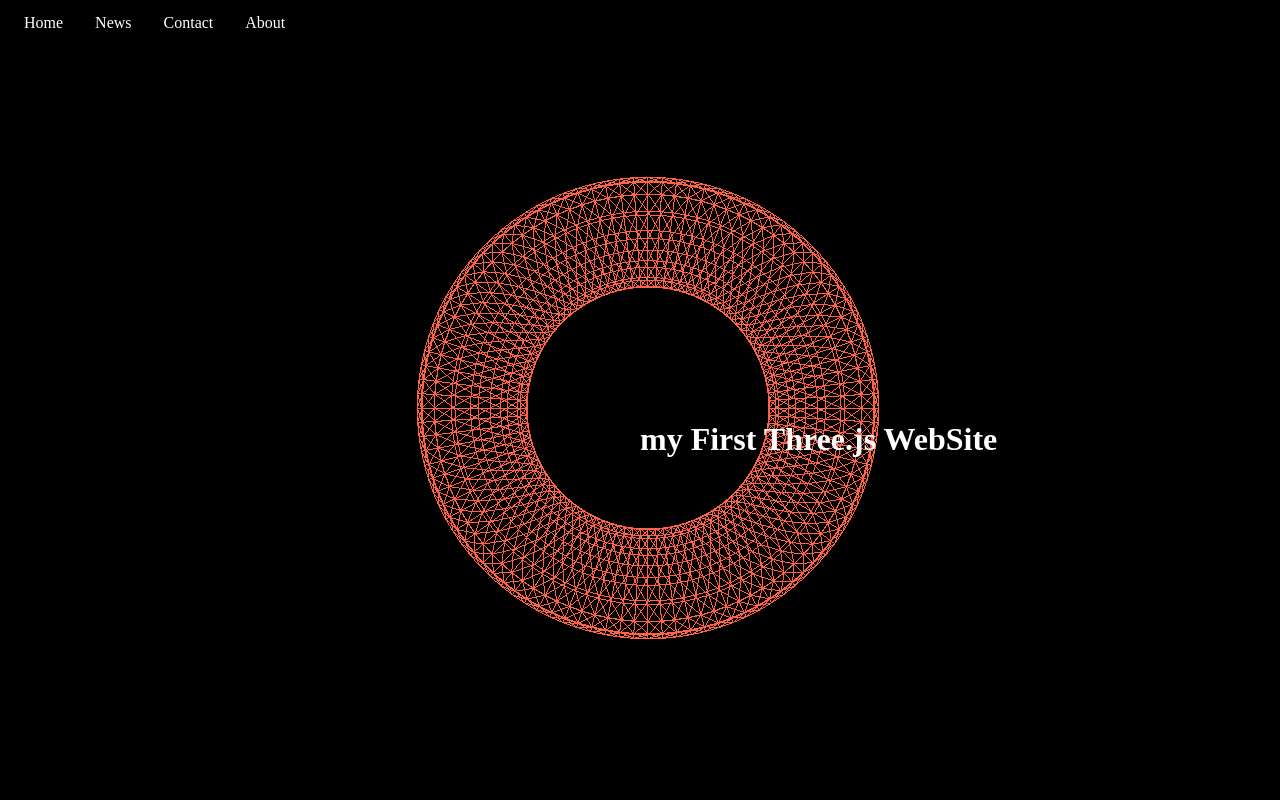
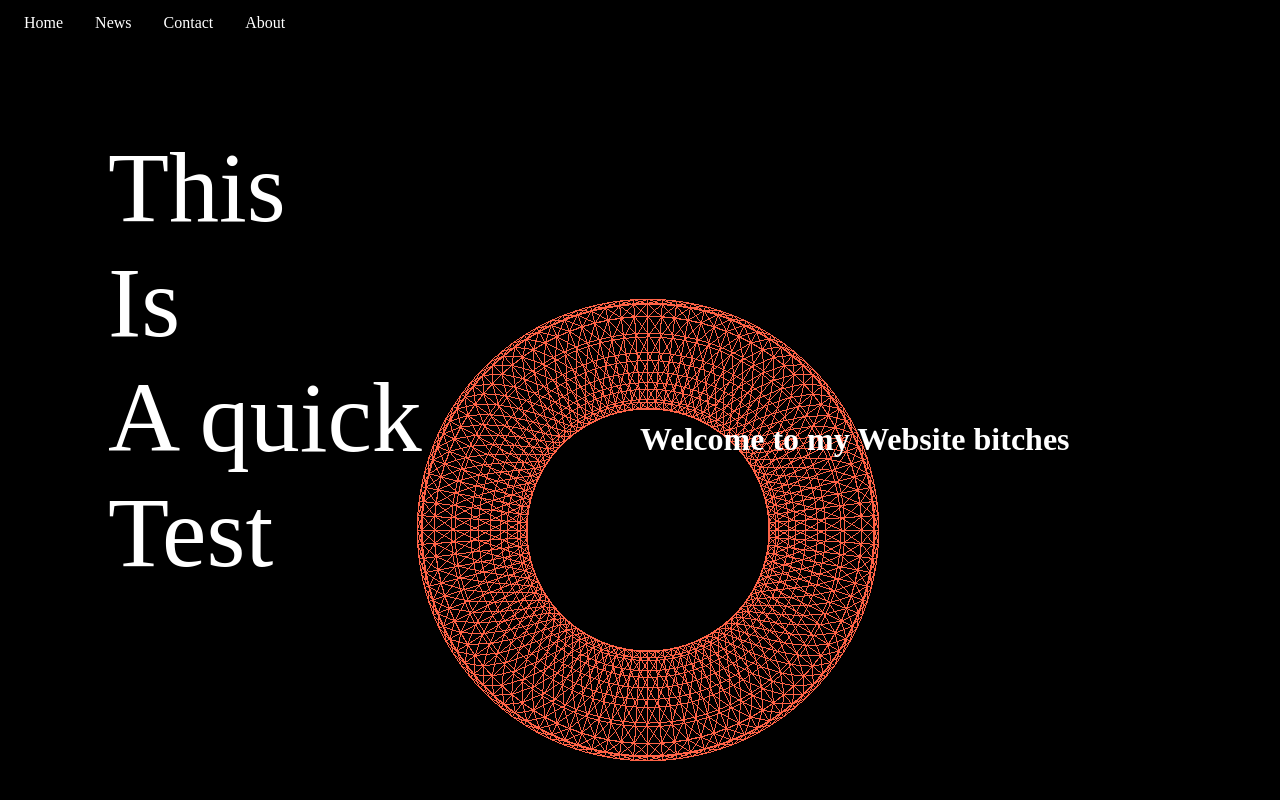
Before and after one commit to ParterOne/MyThreeJSwebsite, a plain HTML site: page index.html in a window 1280 px wide. Shown: the top 800 px of the page. Drawn offline with nearby package versions, Linux system fonts and the light colour scheme; animation ran at ten frames a second.

Commit message:
Add files via upload

```diff
--- a/index.html
+++ b/index.html
@@ -7,22 +7,23 @@
 
 </head>
 <body>
-<!-- partial:index.partial.html -->
-<body>
+
+  <div id="ciao"><canvas id="bg"></canvas><div>
+  <h1 id= "CenterTitle" style="color: white"> Welcome to my Website bitches </h1>
+
   <ul>
     <li><a href="">Home</a></li>
     <li><a href="">News</a></li>
     <li><a href="">Contact</a></li>
     <li><a href="">About</a></li>
   </ul>
-    <canvas id="bg"></canvas>
-    <h1 style="color: white">
-      my First Three.js WebSite
-    </h1>
 
-    <script type="module" src="/main.js"></script>
-  </body>
-<!-- partial -->
+
+  <div class="Content" style=" margin-top: 130px; color: white;">
+    <div id="MainText"style="color: white;">This<br>Is<br>A quick<br>Test</div>
+  </div>
+
+
   <script type="module" src="./script.js"></script>
 
 </body>
--- a/script.js
+++ b/script.js
@@ -33,8 +33,8 @@ const mouse = {
 function onMouseMove( event ) {
     var mouseX = window.innerWidth / 2 - event.clientX;
     var mouseY = window.innerHeight / 2 - event.clientY;
-    torus.rotation.y = Math.PI*.5*mouseX/window.innerWidth;
-    torus.rotation.x = -Math.PI*.5*mouseY/window.innerHeight;
+    torus.rotation.y = Math.PI*1*-mouseX/window.innerWidth;
+    torus.rotation.x = -Math.PI*1*mouseY/window.innerHeight;
     torus.updateMatrix();
 }
 
--- a/style.css
+++ b/style.css
@@ -1,9 +1,20 @@
 body{
   background-color: black;
 }
+
 canvas{
-  position: absolute;
+
+  position: fixed;
   z-index: 1;
+}
+
+.Content{
+  font-size: 100px;
+}
+
+#MainText{
+  margin: 100px;
+  height: 100000px;
 }
 
 h1 {
@@ -13,13 +24,20 @@ h1 {
   z-index:3;
 }
 
+#CenterTitle{
+  position: fixed;
+}
+
 ul {
-  position: absolute;
+  width: 100%;
+  position: fixed;
   top: 0;
   z-index: 3;
   list-style-type: none;
   margin: 0;
   padding: 0;
+  margin-bottom: 0px;
+  background-color: black;
 }
 
 li {
```
Lines whose indentation alone changed are shown as unchanged.
